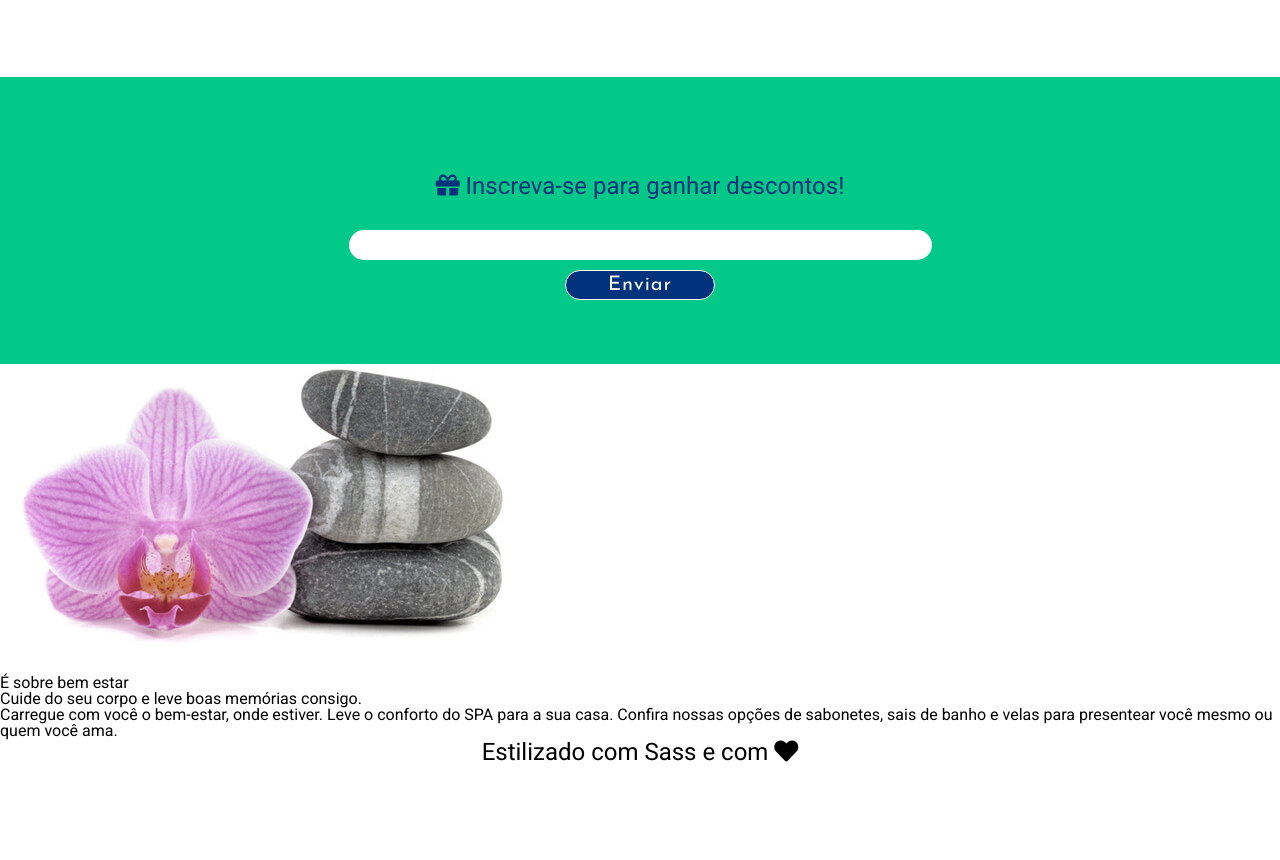
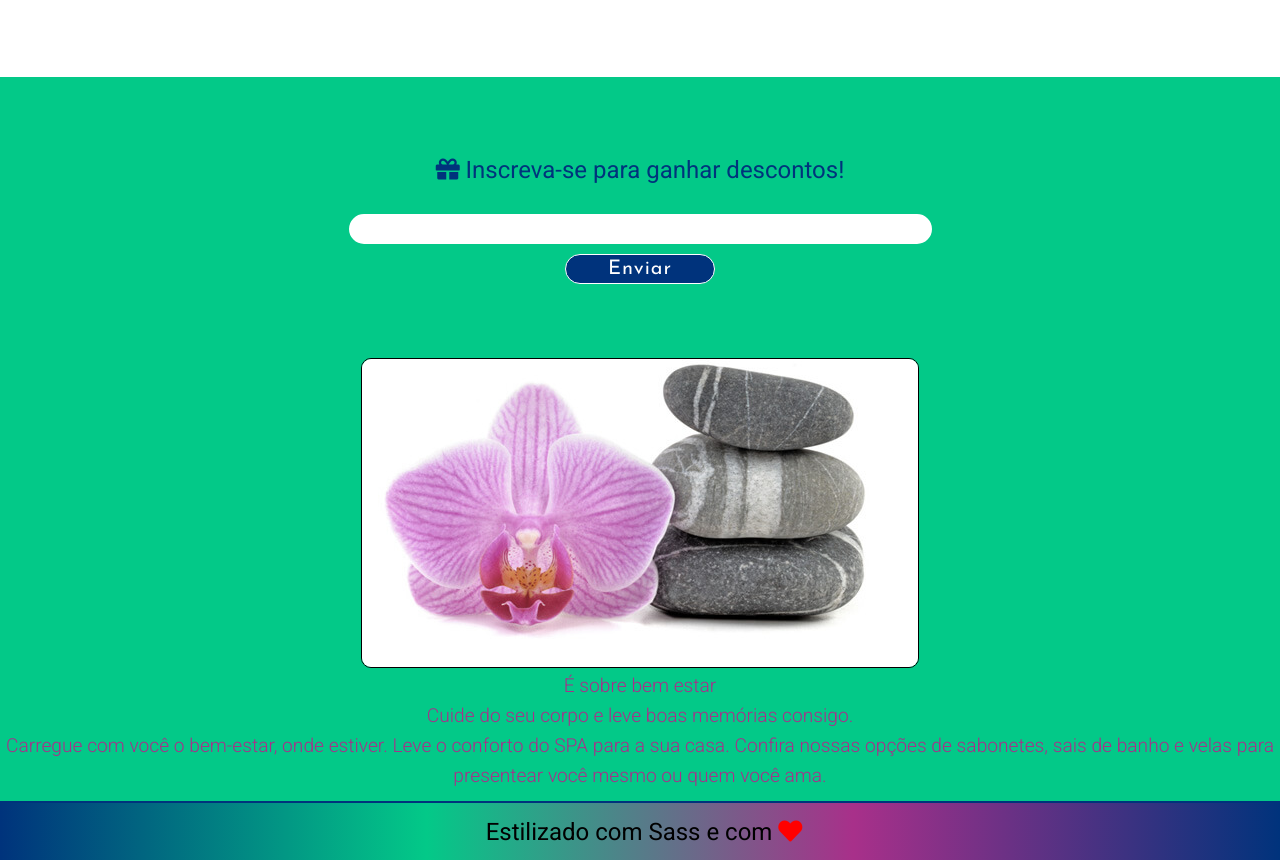
Before and after one commit to Guilbertoliveira/SPA-project, a plain HTML site: page index.html in a window 1280 px wide. Shown: the part 1108-1968 px from the top of the page. Before the commit the page ends 1874 px from the top, so only its background shows below. Drawn offline with nearby package versions, Linux system fonts and the light colour scheme.

Commit message:
finished desktop version project

```diff
--- a/index.html
+++ b/index.html
@@ -96,11 +96,11 @@
             </div>
         </section>
 
-        <section>
+        <section class="sobre">
             <div>
                 <img src="imagens/pedra-e-flor.jpeg" alt="">
             </div>
-            <div>
+            <div class="detalhes">
                 <h3>É sobre bem estar</h3>
                 <h4>Cuide do seu corpo e leve boas memórias consigo.</h4>
                 <p>Carregue com você o bem-estar, onde estiver. Leve o conforto do SPA para a sua casa. Confira nossas opções de sabonetes, sais de banho e velas para presentear você mesmo ou quem você ama. </p>
--- a/styles/component/_cupom.scss
+++ b/styles/component/_cupom.scss
@@ -2,7 +2,7 @@
 
 #cupom{
     background-color: $cor-terciaria;
-    padding: 4rem;
+    padding: 3rem 4rem 4rem 4rem;
     text-align: center;
     .texto {
         color: $cor-principal;
--- a/styles/component/_footer.sass
+++ b/styles/component/_footer.sass
@@ -1,6 +1,17 @@
 @import '../abstract/_variables.scss'
+
+@mixin bg-cores($lado, $cores...)
+    @if $lado == left
+         background-image: linear-gradient(to left, $cores...)
+    @else
+        background: red
+
 
 footer
     text-align: center
     font-size: $tamanho-do-texto / 2
-    border-top: 2
+    border-top: 2px solid $cor-principal
+    padding: 1rem 0.5rem 1rem 1rem
+    @include bg-cores(left, $cor-principal, $cor-secundaria, $cor-terciaria, $cor-principal)
+    i
+        color: red
--- /dev/null
+++ b/styles/component/_sobre.scss
@@ -0,0 +1,19 @@
+@import '../abstract/variables';
+
+.sobre {
+    text-align: center;
+    background-color: $cor-terciaria;
+    img {
+        border: 1px solid black;
+        margin-top: 10px;
+        border-radius: 10px;
+    }
+    .detalhes {
+        color: $cor-secundaria;
+        font-size: 1.2rem;
+        font-weight: 300;
+        line-height: 30px;
+
+    }
+    padding-bottom: 10px;
+}
--- a/styles/style.scss
+++ b/styles/style.scss
@@ -4,3 +4,4 @@
 @import 'component/servicos';
 @import 'component/cupom';
 @import 'component/_footer';
+@import 'component/sobre';
```
Also changed, not shown: styles/style.css, 1 other file.
